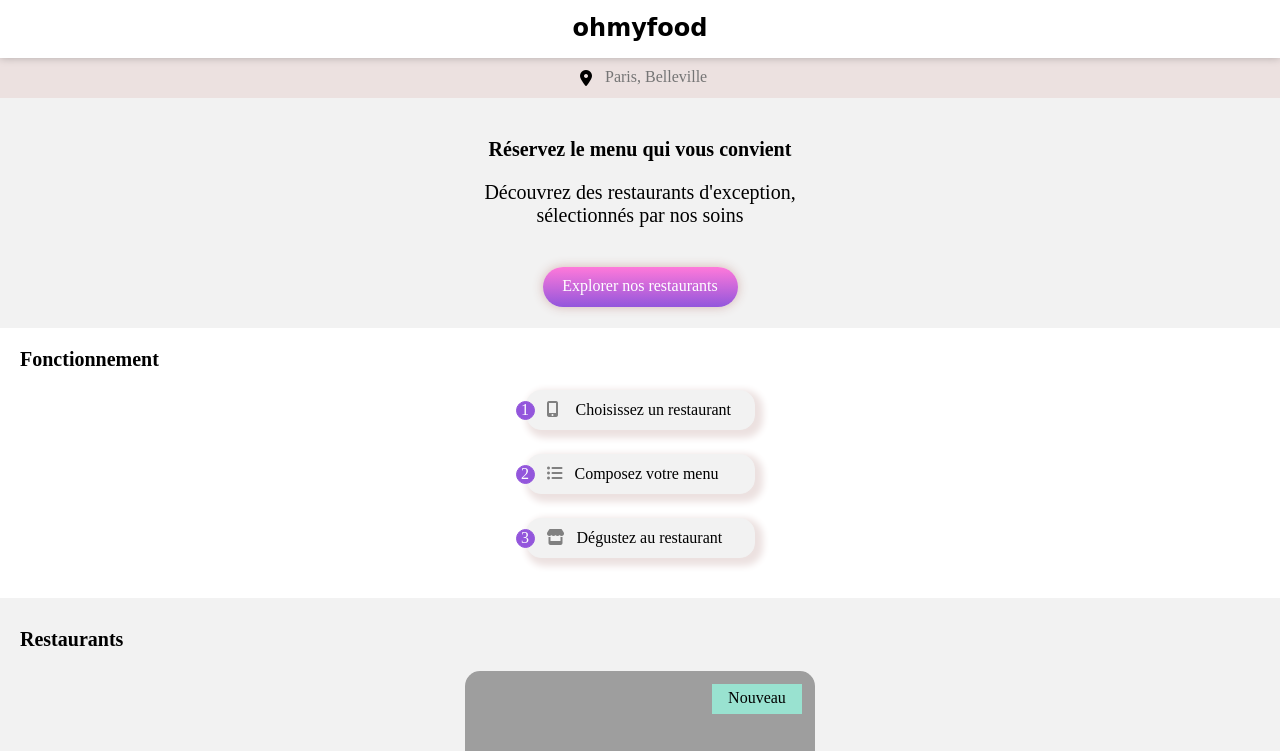
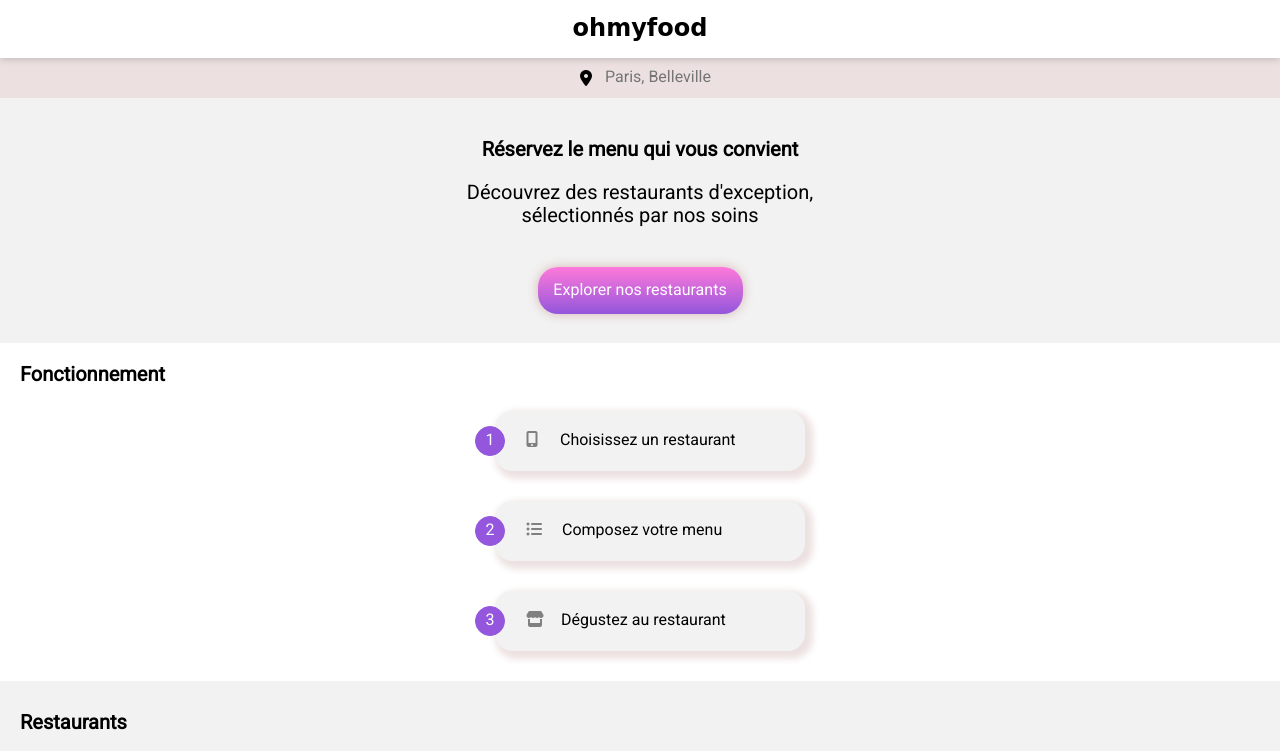
Before and after one commit to Flo701/ohmyfood, a website: page index.html in a window 1280 px wide. Shown: the top 751 px of the page. Drawn offline with Linux system fonts and the light colour scheme; grey boxes are pictures that could not be loaded; a web font is replaced by a local one.

Commit message:
Aggrandissement des boutons, changements dans les media queries

```diff
--- a/index.html
+++ b/index.html
@@ -53,22 +53,22 @@
             <div class="operating_choose">
                 <div class="operating_number">1</div>
                 <div class="operating_button">
-                    <div><i class="fa-solid fa-mobile-screen-button operating_icon"></i></div>
-                    <div class="operating_text">Choisissez un restaurant</div>
+                    <div class="operating_icon"><i class="fa-solid fa-mobile-screen-button"></i></div>
+                    <div class="operating_text1">Choisissez un restaurant</div>
                 </div>
             </div>
             <div class="operating_compose">
                 <div class="operating_number">2</div>
                 <div class="operating_button">
-                    <div><i class="fa-solid fa-list-ul operating_icon"></i></div>
-                    <div class="operating_text--23">Composez votre menu</div>
+                    <div class="operating_icon"><i class="fa-solid fa-list-ul"></i></div>
+                    <div class="operating_text2">Composez votre menu</div>
                 </div>
             </div>
             <div class="operating_enjoy">
                 <div class="operating_number">3</div>
                 <div class="operating_button operating_button--enjoy">
-                    <div><i class="fa-solid fa-store operating_icon"></i></div>
-                    <div class="operating_text--23">Dégustez au restaurant</div>
+                    <div class="operating_icon"><i class="fa-solid fa-store"></i></div>
+                    <div class="operating_text3">Dégustez au restaurant</div>
                 </div>
             </div>
         </section>
--- a/package.json
+++ b/package.json
@@ -5,8 +5,7 @@
   "main": "index.js",
   "scripts": {
     "sass": "sass --watch sass/main.scss css/style.css",
-    "prefix": "postcss css/style.css --use autoprefixer -d css/prefixed/style.css",
-    "test": "echo \"Error: no test specified\" && exit 1"
+    "prefix": "postcss css/style.css --use autoprefixer -d css/prefixed/style.css"
   },
   "author": "",
   "license": "ISC"
--- a/sass/base/base.scss
+++ b/sass/base/base.scss
@@ -1,6 +1,8 @@
-*, ::before, ::after {
-    box-sizing: border-box;
-}
+* {
+    box-sizing: border-box; /* Opera/IE 8+ */
+    -moz-box-sizing: border-box; /* Firefox, autres Gecko */
+    -webkit-box-sizing: border-box; /* Safari/Chrome, autres WebKit */
+  }
 
 body {
     margin:0%;
--- a/sass/base/typography.scss
+++ b/sass/base/typography.scss
@@ -1,4 +1,4 @@
-textarea {
+body {
     font-family: 'Roboto', sans-serif;
 }
 
@@ -15,6 +15,10 @@ h3 {
     font-weight: 500;
 }
 
+h4 {
+    font-size: 18px;
+}
+
 main a {
     text-decoration: none;
     color: black;
--- a/sass/components/button.scss
+++ b/sass/components/button.scss
@@ -1,9 +1,9 @@
 .button {
     display: flex;
         justify-content: center;
-        height:40px;
+        height:47px;
         align-items: center;
-        width: 195px;
+        width: 205px;
         margin: auto;
         border-radius: 20px;
         border:none;
--- a/sass/layout/footer.scss
+++ b/sass/layout/footer.scss
@@ -2,7 +2,8 @@
     padding-left :20px;
     padding-right: 20px;
     padding-top: 27px;
-    height : 195px;
+    padding-bottom: 20px;
+    height : auto;
     background-color: black;
     color :white;
     &_logo {
--- a/sass/main.scss
+++ b/sass/main.scss
@@ -1,13 +1,13 @@
 @import "base/base";
 @import "base/typography";
 @import "utils/variables";
+@import "utils/mixins";
 @import "layout/header";
+@import "layout/footer";
 @import "pages/location";
 @import "pages/operating";
 @import "pages/restaurants";
-@import "layout/footer";
+@import "pages/menu";
 @import "components/loading-spinner";
-@import "utils/mixins";
-@import "pages/menu";
 @import "components/button";
 @import "components/heart";
--- a/sass/pages/location.scss
+++ b/sass/pages/location.scss
@@ -2,14 +2,17 @@
 
 .location {
     width :100%;
-    height :270px;
+    height :285px;
     background-color: $color-background;
     padding-bottom: 10px;
+    @media screen and (max-width:385px) {
+        height : 320px;
+    }
     @media screen and (max-width:351px) {
-        height:290px;
+        height:330px;
         }
     @media screen and(max-width:342px) {
-        height:305px;
+        height:340px;
     }
     &_city {
         @include flexbox-center;
--- a/sass/pages/menu.scss
+++ b/sass/pages/menu.scss
@@ -1,13 +1,18 @@
 .image-menu {
-    z-index :0;
     width : 100%;
     height:305px;
     object-fit: cover;
+    @media screen and (max-width: 390px) {
+    height : 280px;
+    }
+    @media screen and (max-width: 350px) {
+        height : 225px;
+    }
 }
 
 .menu {
-    margin-top: -35px;
-    position: absolute;
+    margin-top: -40px;
+    position: relative;
     width: 100%;
     height: auto;
     padding-left: 20px;
@@ -24,10 +29,10 @@
     }
     &_choose {
         width:100%;
-        padding:10px;
-        margin-bottom: 10px;
+        padding:15px;
+        margin-bottom: 20px;
         background-color: white;
-        border-radius: 10px;
+        border-radius: 20px;
         & h4 {
             margin :0;
         }
@@ -44,8 +49,11 @@
             font-weight: bold;
         }
     }
-    &_starter, &_maincourse, &_dessert {
+    &_starter, &_maincourse {
         margin-bottom : 35px;
         }
+    &_dessert {
+        margin-bottom : 45px;
+    }
 
 }
--- a/sass/pages/operating.scss
+++ b/sass/pages/operating.scss
@@ -1,54 +1,66 @@
 .operating {
-    height : 230px;
-    margin : 20px;
+    //essai//
+    height:auto;
+    //height : 230px;
+    margin-left : 20px;
+    margin-right: 20px;
     &_title {
-        margin-bottom :30px;
+        margin-bottom :25px;
         }
     &_choose, &_compose, &_enjoy {
         @include flexbox-center;
-        margin-bottom:45px;
+        margin-bottom:30px;
         margin-left:auto;
         margin-right: auto;
         }
     &_number {
+        //essai//
+        margin-right: -10px;
+        //essai//
         @include flexbox-center;
-        width:19px;
-        height:19px;
+        width:30px;
+        height:30px;
         border: 1px solid $color-primary;
         border-radius: 50%;
         color: white;
         background-color: $color-primary;
-        position:relative;
-        right:115px;
+        //position:relative;
+        //right:115px;
         z-index:1;
         }
-    &_text {
+    &_text1 {
+        padding-left:22px;
+    }
+    &_text2 {
+        padding-left:20px;
+        padding-right:47px;
+    }
+    &_text3 {
         padding-left:17px;
-        &--23 {
-        padding-left:12px;
-        }
     }
     &_button {
         display: flex;
         align-items: center;
-        width: 229px;
-        height:40px;
+        width: 310px;
+        height:60px;
         border:1px solid $color-background;
-        border-radius:15px;
+        border-radius:17px;
         background-color: $color-background;
-        position:absolute;
+        //position:absolute;
         box-shadow: 4px 4px 7px 4px $color-background-darken;
         transition: all 200ms;
+        @media screen and (max-width: 355px) {
+            width : 230px;
+        }
         &:hover {
             @include button-hover;
-            cursor : pointer;
         }
-        &:hover > _icon {
+        &:hover >.operating_icon {
             color: $color-primary;
         }
     }
     &_icon {
-    padding-left:20px;
+    padding-left:30px;
     color: grey;
     }
 }
--- a/sass/utils/mixins.scss
+++ b/sass/utils/mixins.scss
@@ -5,7 +5,8 @@
 }
 
 @mixin button-hover {
+    cursor: pointer;
     transform: scale(1.02);
-    background: opacity 0.1;
+    opacity : 0.8;
     box-shadow:4px 4px 7px 4px darken($color-background-darken, $amount: 20%);
 }
```
Also changed, not shown: page1.html (+1 -1 lines), css/style.css, 1 other file.
